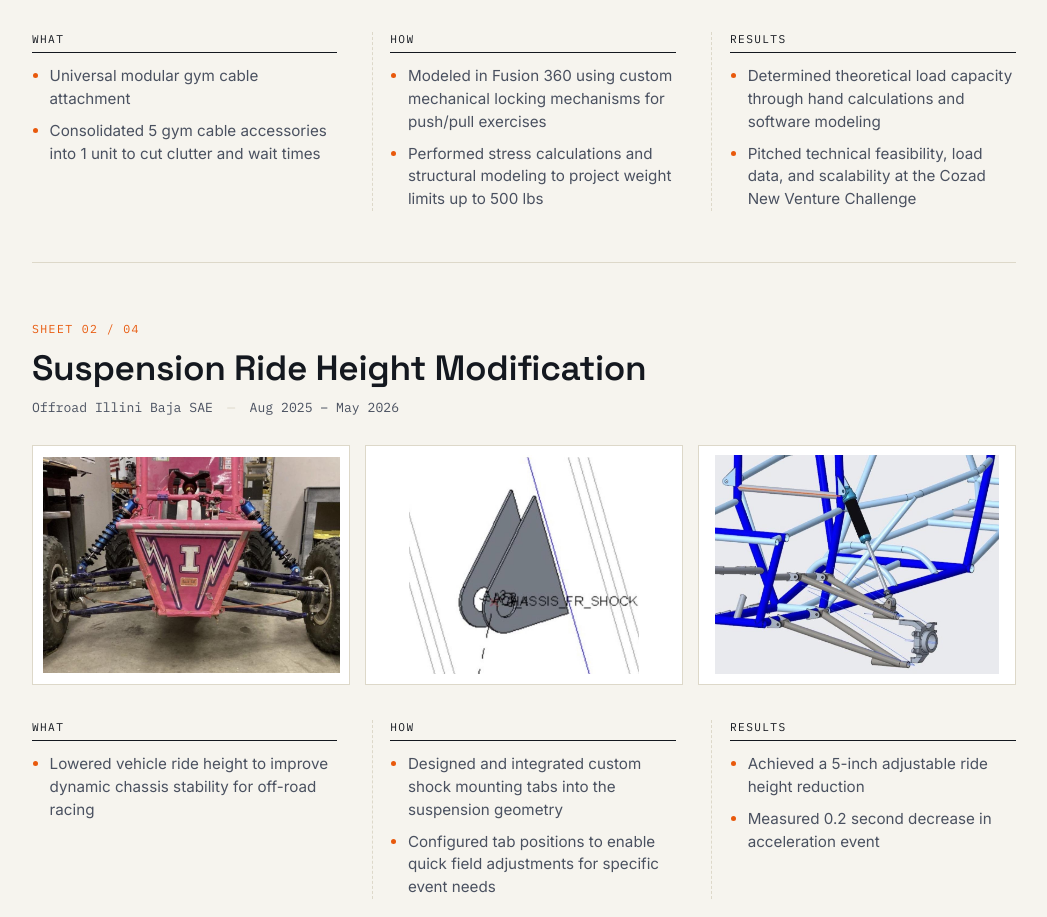
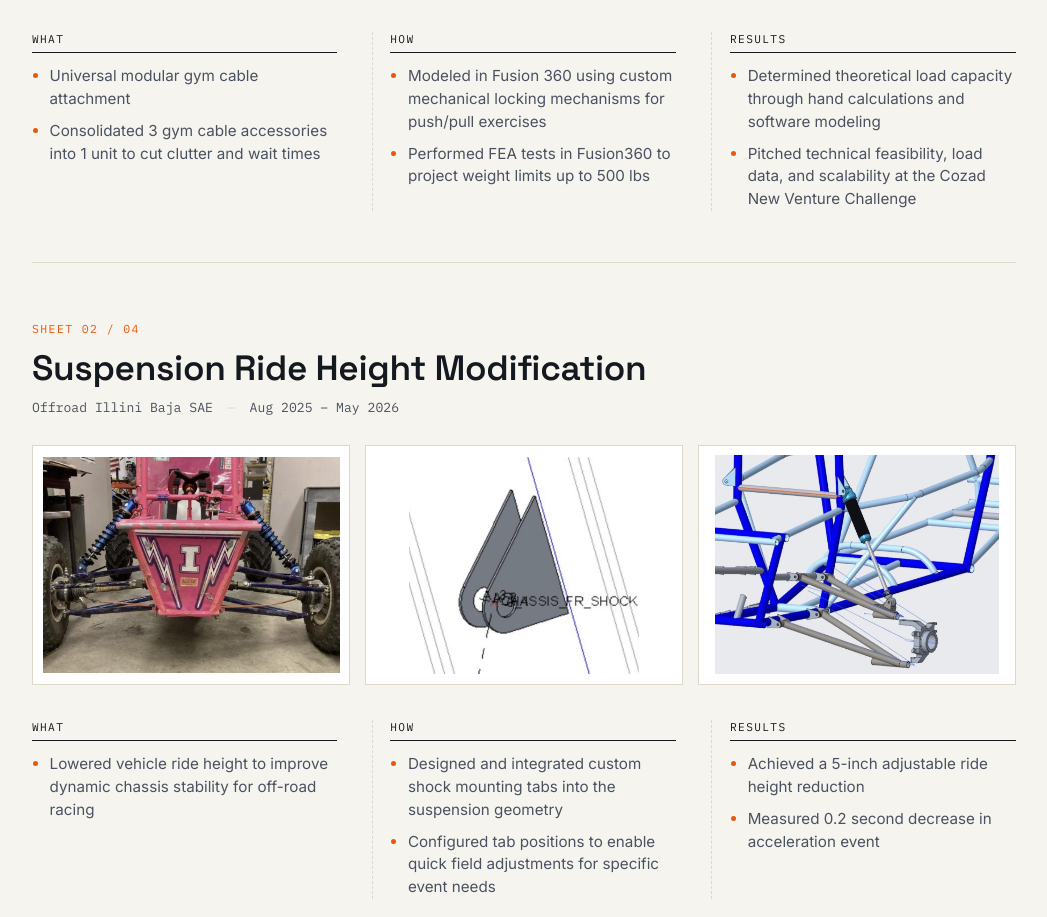
Before and after one commit to jackmannion15/Engineering-Portfolio, a plain HTML site: page index.html in a window 1280 px wide. Shown: the part 907-1824 px from the top of the page, without its empty margins (116-1163 px from the left). Drawn offline with Linux system fonts and the light colour scheme.

Commit message:
Update index.html

```diff
--- a/index.html
+++ b/index.html
@@ -84,14 +84,14 @@
         <span class="data-label">What</span>
         <ul>
           <li>Universal modular gym cable attachment</li>
-          <li>Consolidated 5 gym cable accessories into 1 unit to cut clutter and wait times</li>
+          <li>Consolidated 3 gym cable accessories into 1 unit to cut clutter and wait times</li>
         </ul>
       </div>
       <div class="data-col">
         <span class="data-label">How</span>
         <ul>
           <li>Modeled in Fusion 360 using custom mechanical locking mechanisms for push/pull exercises</li>
-          <li>Performed stress calculations and structural modeling to project weight limits up to 500 lbs</li>
+          <li>Performed FEA tests in Fusion360 to project weight limits up to 500 lbs</li>
         </ul>
       </div>
       <div class="data-col">
```
